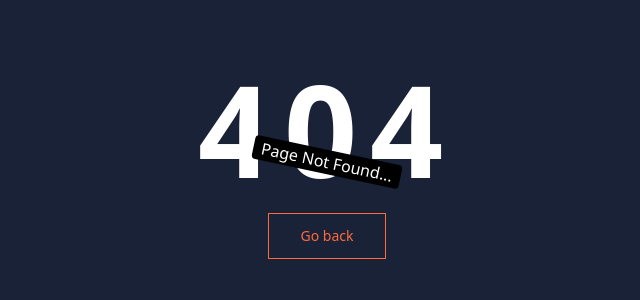
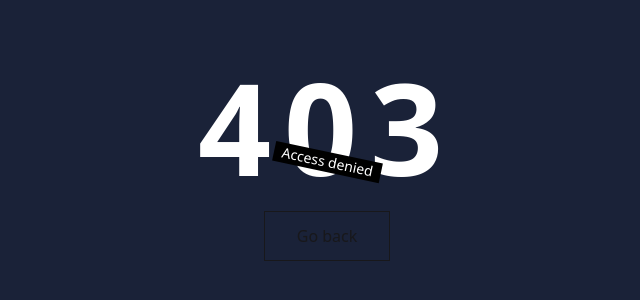
Before and after one commit to SumitSnippetsHub/LMS-Project, a React (Vite) app: page /denied in a window 1280 px wide. Before the commit this address had no page. Shown: the part 238-538 px from the top of the page, without its empty margins (313-953 px from the left). Built offline with nearby package versions, Linux system fonts and the light colour scheme.

Commit message:
Added denied page

```diff
--- a/src/App.jsx
+++ b/src/App.jsx
@@ -8,6 +8,7 @@
 import Login from './Pages/Login.jsx'
 import CourseList from './Pages/Course/CourseList.jsx'
 import Contact from './Pages/Contact.jsx'
+import Denied from './Pages/Denied.jsx'
 
 function App() {
 
@@ -18,6 +19,7 @@
         <Route path='/about' element={<AboutUs />} ></Route>
         <Route path='/courses' element={<CourseList />} ></Route>
         <Route path='/contact' element={<Contact />} ></Route>
+        <Route path='/denied' element={<Denied />}></Route>
 
         <Route path='/signup' element={<SignUp />}></Route>
         <Route path='/login' element={<Login />}></Route>
--- /dev/null
+++ b/src/Pages/Denied.jsx
@@ -0,0 +1,19 @@
+import { Navigate, useNavigate } from "react-router-dom";
+
+export default function Denied() {
+    const naviagte = useNavigate();
+    return (
+        <main className="h-screen w-full flex flex-col justify-center items-center bg-[#1A2238]">
+            <h1 className="text-9xl font-extrabold text-white tracking-widest">
+                403
+            </h1>
+            <div className="bg-black text-white px-2 text-sm rotate-12 absolute">
+                Access denied
+            </div>
+            <button className="mt-5"
+                onClick={() => naviagte(-1)}>
+                <span className="relative block px-8 py-3 bg-[#1A2238] border border-current cursor-pointer">Go back</span>
+            </button>
+        </main>
+    );
+}
```
